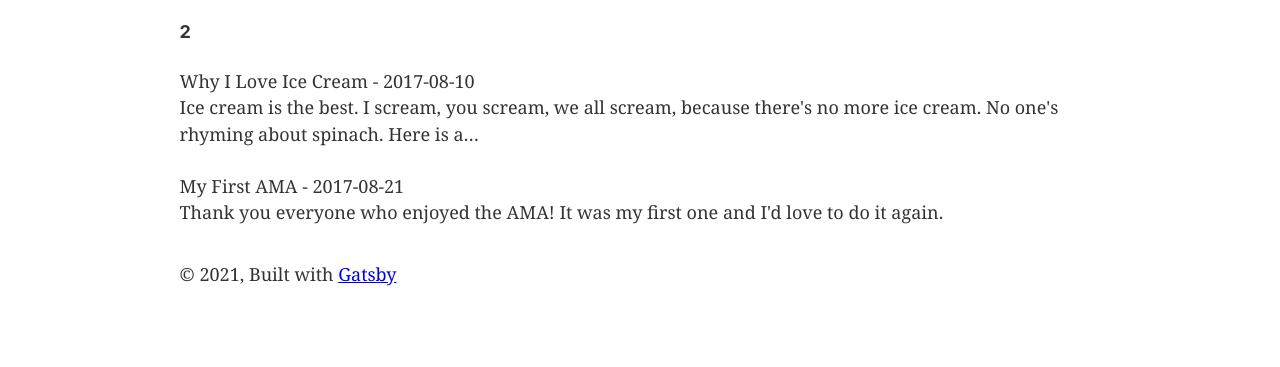
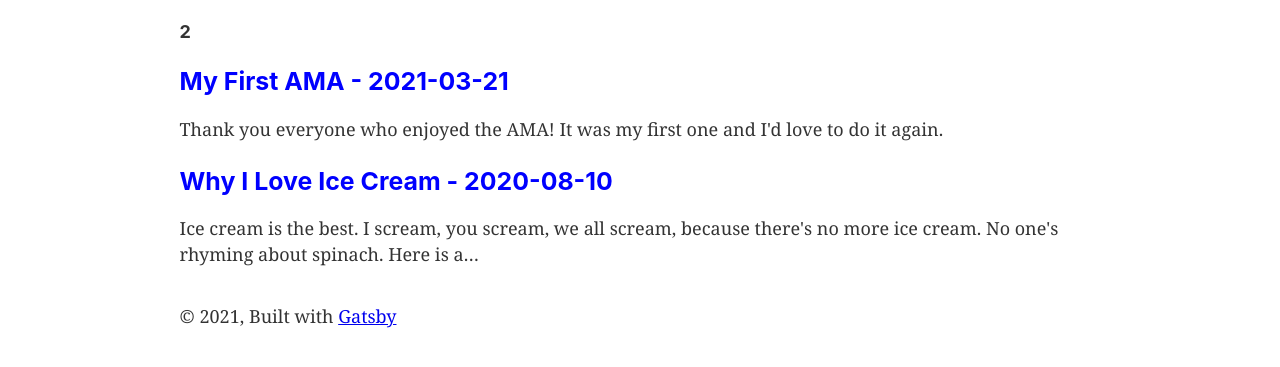
Before and after one commit to russellbot/gatsby-blog, a Gatsby site: page / in a window 1280 px wide. Shown: the part 171-538 px from the top of the page. Built offline with nearby package versions, Linux system fonts and the light colour scheme; Gatsby itself is replaced by a stand-in of ours.

Commit message:
added styled components and added links to blog posts

```diff
--- a/gatsby-config.js
+++ b/gatsby-config.js
@@ -23,6 +23,7 @@
     },
     `gatsby-transformer-remark`,
     `gatsby-transformer-sharp`,
+    `gatsby-plugin-styled-components`,
     `gatsby-plugin-sharp`,
     {
       resolve: `gatsby-plugin-manifest`,
--- a/package.json
+++ b/package.json
@@ -5,6 +5,7 @@
   "version": "0.1.0",
   "author": "Kyle Mathews <mathews.kyle@gmail.com>",
   "dependencies": {
+    "babel-plugin-styled-components": "^1.12.0",
     "gatsby": "^3.2.1",
     "gatsby-plugin-gatsby-cloud": "^2.2.0",
     "gatsby-plugin-image": "^1.2.0",
@@ -12,13 +13,15 @@
     "gatsby-plugin-offline": "^4.2.0",
     "gatsby-plugin-react-helmet": "^4.2.0",
     "gatsby-plugin-sharp": "^3.2.0",
+    "gatsby-plugin-styled-components": "^4.2.0",
     "gatsby-source-filesystem": "^3.2.0",
     "gatsby-transformer-remark": "^3.2.0",
     "gatsby-transformer-sharp": "^3.2.0",
     "prop-types": "^15.7.2",
     "react": "^17.0.1",
     "react-dom": "^17.0.1",
-    "react-helmet": "^6.1.0"
+    "react-helmet": "^6.1.0",
+    "styled-components": "^5.2.3"
   },
   "devDependencies": {
     "prettier": "2.2.1"
--- a/src/markdown-pages/ice-cream.md
+++ b/src/markdown-pages/ice-cream.md
@@ -1,6 +1,6 @@
 ---
 title: "Why I Love Ice Cream"
-date: "2017-08-10"
+date: "2020-08-10"
 ---
 
 ### Ice cream is the best.
--- a/src/markdown-pages/my-first-ama.md
+++ b/src/markdown-pages/my-first-ama.md
@@ -1,9 +1,7 @@
 ---
 title: 'My First AMA'
-date: '2017-08-21'
+date: '2021-03-21'
 description: 'My first AMA :)'
 ---
 
 Thank you everyone who enjoyed the AMA! It was my first one and I'd love to do it again.
-
-<iframe width="560" height="315" src="https://www.youtube.com/embed/DXJO3AraeMQ" frameborder="0" allow="accelerometer; autoplay; encrypted-media; gyroscope; picture-in-picture" allowfullscreen></iframe>
--- a/src/pages/index.js
+++ b/src/pages/index.js
@@ -1,34 +1,46 @@
 import * as React from "react"
 import { graphql, Link } from "gatsby"
-import { StaticImage } from "gatsby-plugin-image"
+import styled from "styled-components"
 
 import Layout from "../components/layout"
 import SEO from "../components/seo"
 
+const BlogLink = styled(Link)`
+  text-decoration: none;
+`;
+
+const BlogTitle = styled.h3`
+  margin-bottom: 20px;
+  color: blue;
+`
+
 export default ({ data }) => {
-  console.log(data);
+  console.log(data)
 
   return (
     <Layout>
       <SEO title="Home" />
       <div>
         <h1>Russell's Thoughts</h1>
-      <h4>{ data.allMarkdownRemark.totalCount }</h4>
-      {
-        data.allMarkdownRemark.edges.map(({node}) => (
+        <h4>{data.allMarkdownRemark.totalCount}</h4>
+        {data.allMarkdownRemark.edges.map(({ node }) => (
           <div key={node.id}>
-            <span>{ node.frontmatter.title } - { node.frontmatter.date}</span>
+            <BlogLink to={node.fields.slug}>
+              <BlogTitle>
+                {node.frontmatter.title} - {node.frontmatter.date}
+              </BlogTitle>
+            </BlogLink>
             <p>{node.excerpt}</p>
           </div>
-        ))
-      }
+        ))}
       </div>
     </Layout>
-)}
+  )
+}
 
 export const query = graphql`
   query {
-    allMarkdownRemark {
+    allMarkdownRemark(sort: { fields: [frontmatter___date], order: DESC }) {
       totalCount
       edges {
         node {
@@ -38,6 +50,9 @@
             description
             title
           }
+          fields {
+            slug
+          }
           excerpt
         }
       }
```
Also changed, not shown: 1 other file. Lines whose indentation alone changed are shown as unchanged.
